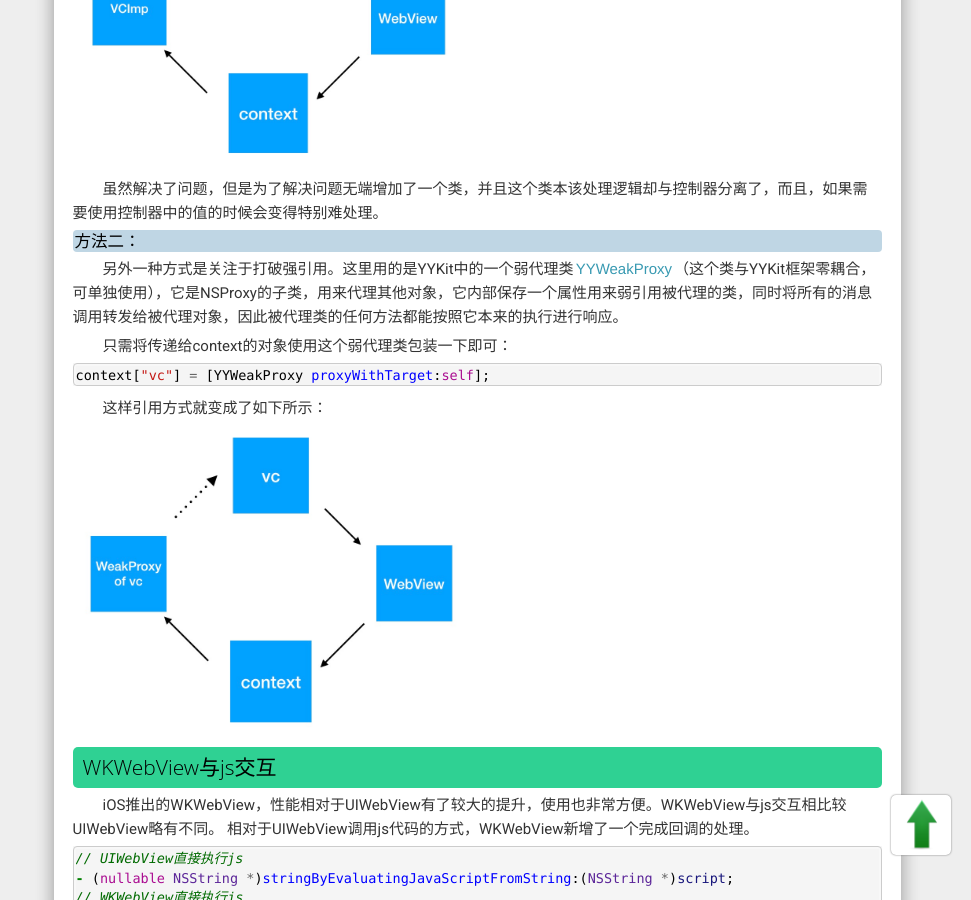
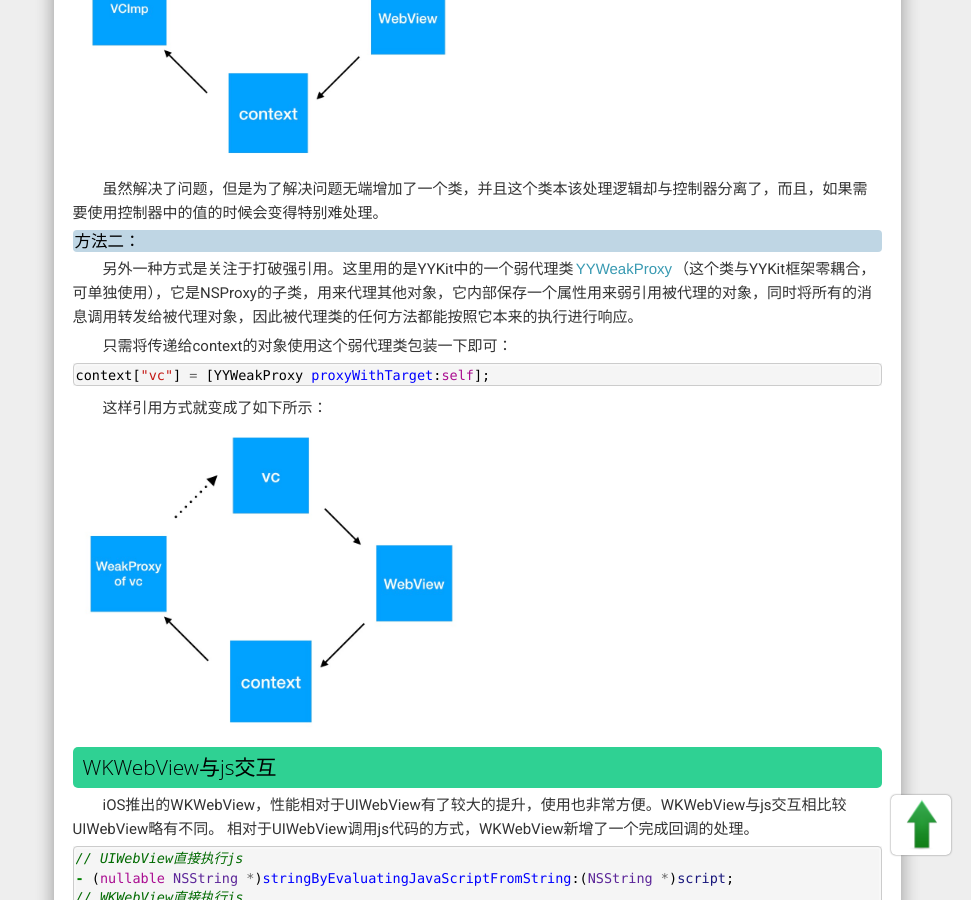
Before and after one commit to mikezone/mikezone.github.io, a Jekyll site: the page built from _posts/2017-07-30-WebView与js交互.md, in a window 1280 px wide and 900 px high, scrolled down 2992 px. Shown: the whole window, without its empty margins (309-1280 px from the left). Built offline with Jekyll 4.4.1, drawn with Linux system fonts in a browser that asks for light colours; nearby versions of some CDN libraries; comment, search, counter and statistics services are not loaded.

Commit message:
no message

```diff
--- a/_posts/2017-07-30-WebView与js交互.md
+++ b/_posts/2017-07-30-WebView与js交互.md
@@ -161,7 +161,7 @@
 
 虽然解决了问题，但是为了解决问题无端增加了一个类，并且这个类本该处理逻辑却与控制器分离了，而且，如果需要使用控制器中的值的时候会变得特别难处理。
 <h5 id="anchor0_0">方法二：</h5>
-另外一种方式是关注于打破强引用。这里用的是YYKit中的一个弱代理类<a href="https://github.com/ibireme/YYKit/blob/master/YYKit/Utility/YYWeakProxy.m" target='blank'>YYWeakProxy</a>（这个类与YYKit框架零耦合，可单独使用），它是NSProxy的子类，用来代理其他对象，它内部保存一个属性用来弱引用被代理的类，同时将所有的消息调用转发给被代理对象，因此被代理类的任何方法都能按照它本来的执行进行响应。
+另外一种方式是关注于打破强引用。这里用的是YYKit中的一个弱代理类<a href="https://github.com/ibireme/YYKit/blob/master/YYKit/Utility/YYWeakProxy.m" target='blank'>YYWeakProxy</a>（这个类与YYKit框架零耦合，可单独使用），它是NSProxy的子类，用来代理其他对象，它内部保存一个属性用来弱引用被代理的对象，同时将所有的消息调用转发给被代理对象，因此被代理类的任何方法都能按照它本来的执行进行响应。
 
 只需将传递给context的对象使用这个弱代理类包装一下即可：
 
```
